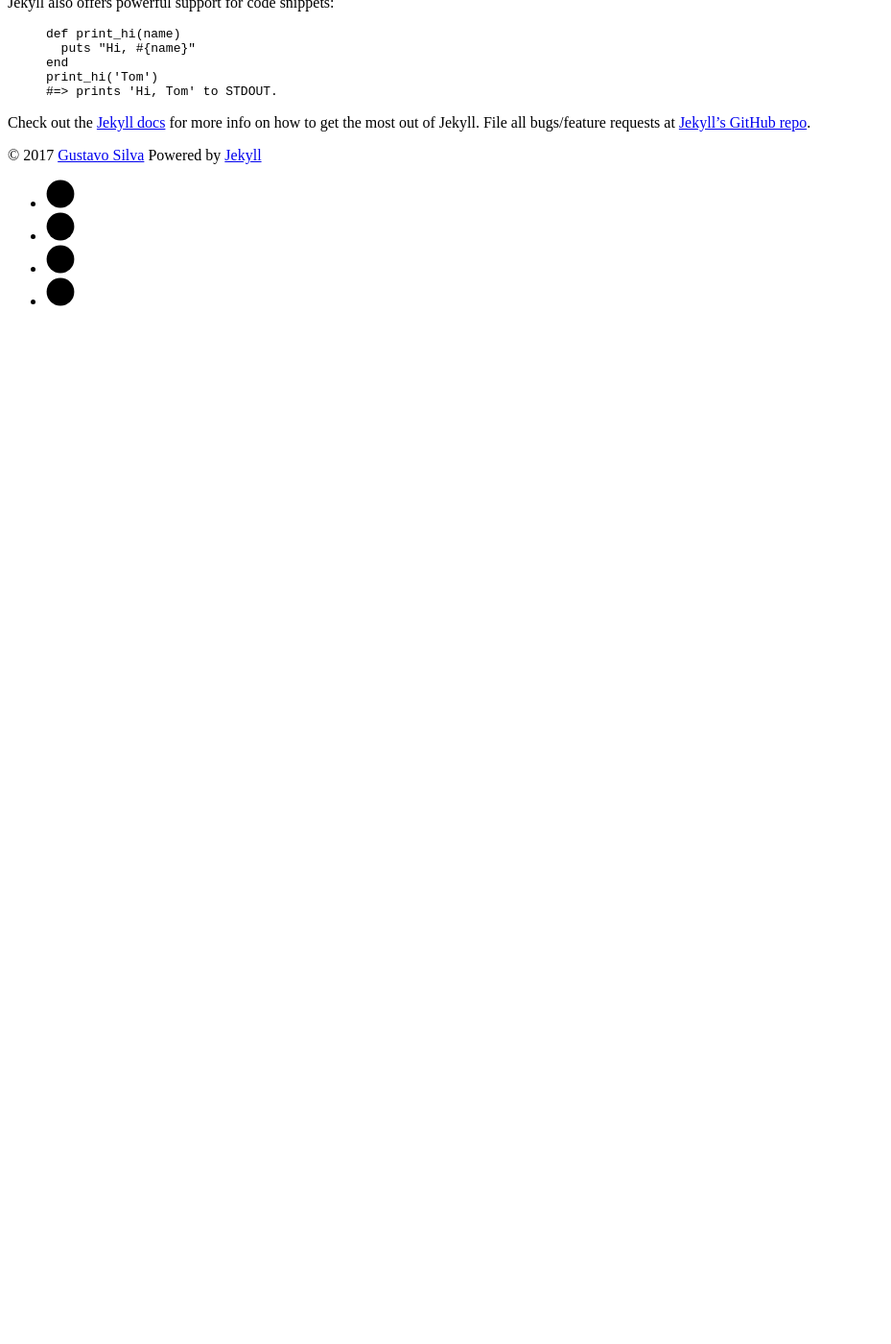
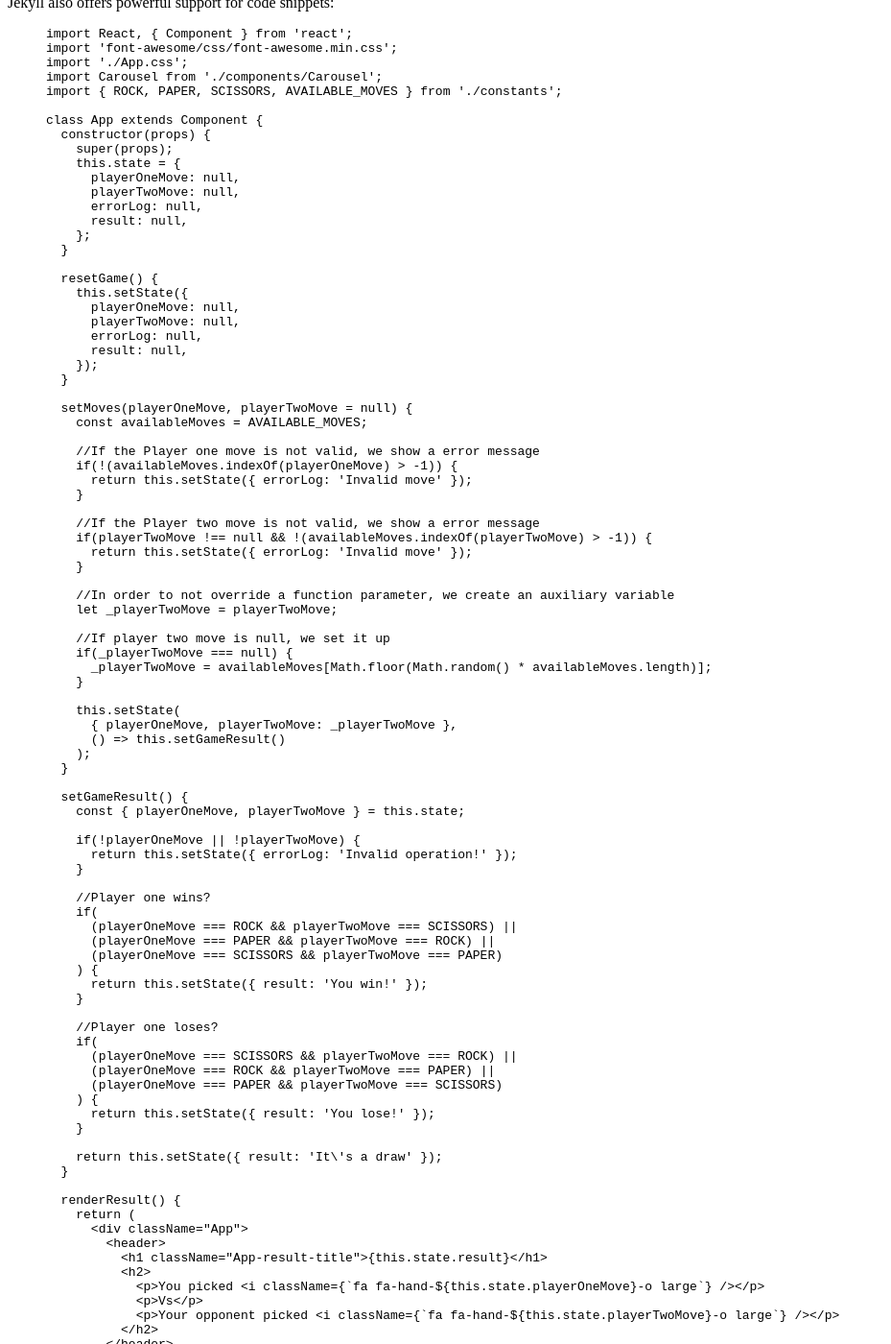
Before and after one commit to GustavoRSSilva/gustavorssilva.github.io, a Jekyll site: the page built from _posts/2017-12-31-code-snippet.markdown, in a window 1280 px wide and 1400 px high, scrolled down 270 px. Shown: the whole window at 96% size, without its empty margins (0-929 px from the left). Built offline with Jekyll 4.4.1, drawn with Linux system fonts in a browser that asks for light colours; nearby versions of some CDN libraries; before the commit the page ends 900 px from its top, so only the background shows below that; some of the changed text lies outside the part shown.

Commit message:
[new] blog

```diff
--- a/_posts/2017-12-31-code-snippet.markdown
+++ b/_posts/2017-12-31-code-snippet.markdown
@@ -1,19 +1,169 @@
 ---
 layout: post
 title:  "Post With A Code Snippet"
-date:   2014-12-13
+date:   2017-12-13
 ---
 
 <p class="intro"><span class="dropcap">Y</span>ou'll find this post in your `_posts` directory - edit this post and re-build (or run with the `-w` switch) to see your changes! To add new posts, simply add a file in the `_posts` directory that follows the convention: YYYY-MM-DD-name-of-post.ext.</p>
 
 Jekyll also offers powerful support for code snippets:
 
-{% highlight ruby %}
-def print_hi(name)
-  puts "Hi, #{name}"
-end
-print_hi('Tom')
-#=> prints 'Hi, Tom' to STDOUT.
+{% highlight javascript %}
+import React, { Component } from 'react';
+import 'font-awesome/css/font-awesome.min.css';
+import './App.css';
+import Carousel from './components/Carousel';
+import { ROCK, PAPER, SCISSORS, AVAILABLE_MOVES } from './constants';
+
+class App extends Component {
+  constructor(props) {
+    super(props);
+    this.state = {
+      playerOneMove: null,
+      playerTwoMove: null,
+      errorLog: null,
+      result: null,
+    };
+  }
+
+  resetGame() {
+    this.setState({
+      playerOneMove: null,
+      playerTwoMove: null,
+      errorLog: null,
+      result: null,
+    });
+  }
+
+  setMoves(playerOneMove, playerTwoMove = null) {
+    const availableMoves = AVAILABLE_MOVES;
+
+    //If the Player one move is not valid, we show a error message
+    if(!(availableMoves.indexOf(playerOneMove) > -1)) {
+      return this.setState({ errorLog: 'Invalid move' });
+    }
+
+    //If the Player two move is not valid, we show a error message
+    if(playerTwoMove !== null && !(availableMoves.indexOf(playerTwoMove) > -1)) {
+      return this.setState({ errorLog: 'Invalid move' });
+    }
+
+    //In order to not override a function parameter, we create an auxiliary variable
+    let _playerTwoMove = playerTwoMove;
+
+    //If player two move is null, we set it up
+    if(_playerTwoMove === null) {
+      _playerTwoMove = availableMoves[Math.floor(Math.random() * availableMoves.length)];
+    }
+
+    this.setState(
+      { playerOneMove, playerTwoMove: _playerTwoMove },
+      () => this.setGameResult()
+    );
+  }
+
+  setGameResult() {
+    const { playerOneMove, playerTwoMove } = this.state;
+
+    if(!playerOneMove || !playerTwoMove) {
+      return this.setState({ errorLog: 'Invalid operation!' });
+    }
+
+    //Player one wins?
+    if(
+      (playerOneMove === ROCK && playerTwoMove === SCISSORS) ||
+      (playerOneMove === PAPER && playerTwoMove === ROCK) ||
+      (playerOneMove === SCISSORS && playerTwoMove === PAPER)
+    ) {
+      return this.setState({ result: 'You win!' });
+    }
+
+    //Player one loses?
+    if(
+      (playerOneMove === SCISSORS && playerTwoMove === ROCK) ||
+      (playerOneMove === ROCK && playerTwoMove === PAPER) ||
+      (playerOneMove === PAPER && playerTwoMove === SCISSORS)
+    ) {
+      return this.setState({ result: 'You lose!' });
+    }
+
+    return this.setState({ result: 'It\'s a draw' });
+  }
+
+  renderResult() {
+    return (
+      <div className="App">
+        <header>
+          <h1 className="App-result-title">{this.state.result}</h1>
+          <h2>
+            <p>You picked <i className={`fa fa-hand-${this.state.playerOneMove}-o large`} /></p>
+            <p>Vs</p>
+            <p>Your opponent picked <i className={`fa fa-hand-${this.state.playerTwoMove}-o large`} /></p>
+          </h2>
+        </header>
+        <button
+          className="restart-btn"
+          onClick={() => this.resetGame()}
+        >
+          Restart Game
+        </button>
+      </div>
+    );
+  }
+
+  render() {
+    // If the game over show the result and the restart button
+    if(this.state.result) {
+      return this.renderResult();
+    }
+
+    return (
+      <div className="App">
+        <header className="App-header">
+          <h1 className="App-title">Rock, paper, scissors</h1>
+          <h2>vs AI</h2>
+        </header>
+        <p>
+          Please choose a move.
+        </p>
+        <div id="player-one-container">
+          <button
+            className="rock-btn yoo"
+            onClick={() => this.setMoves(ROCK)}
+          >
+            <i className="fa fa-hand-rock-o large"></i>
+          </button>
+          <button
+            className="scissors-btn"
+            onClick={() => this.setMoves(SCISSORS)}
+          >
+            <i className="fa fa-hand-scissors-o large"></i>
+          </button>
+          <button
+            className="paper-btn"
+            onClick={() => this.setMoves(PAPER)}
+          >
+            <i className="fa fa-hand-paper-o large"></i>
+          </button>
+        </div>
+        <p>
+          vs
+        </p>
+        <Carousel
+          options={AVAILABLE_MOVES.map((move) => (<i className={`fa fa-hand-${move}-o large`} />))}
+        />
+        <p className="App-error-log">
+          {this.state.errorLog}
+        </p>
+        <p className="app-footer">
+          For more information about the project, see the <a href="" target="_blank">blog post</a>.
+        </p>
+      </div>
+    );
+  }
+}
+
+export default App;
 {% endhighlight %}
 
 Check out the [Jekyll docs][jekyll] for more info on how to get the most out of Jekyll. File all bugs/feature requests at [Jekyll's GitHub repo][jekyll-gh].
```
